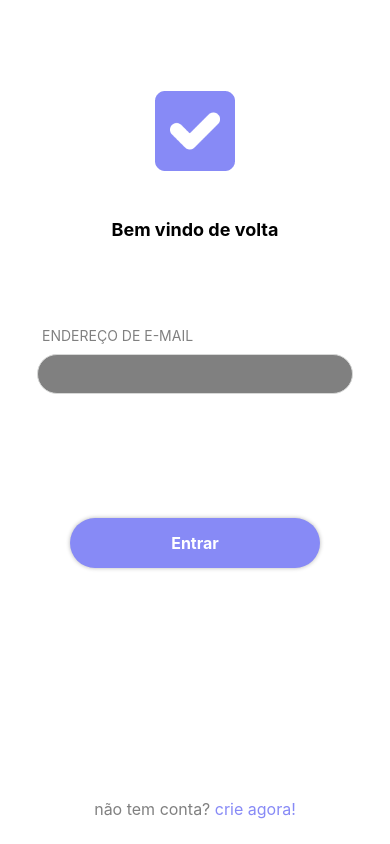
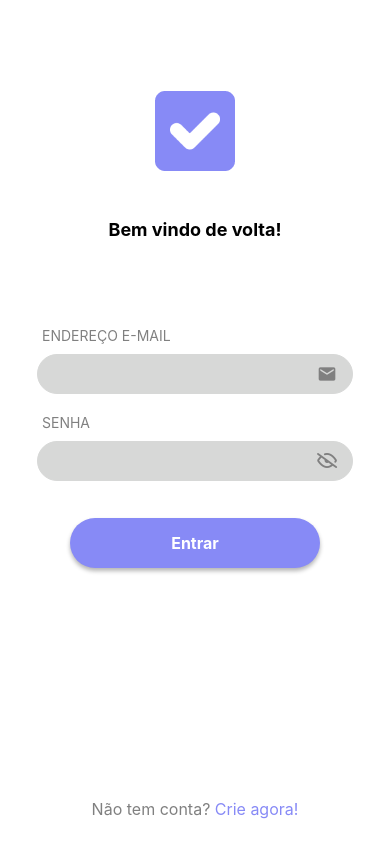
Before and after one commit to Gustavo280408/ReactNative-App, a React Native app: screen / in a window 390 px wide. Built offline with nearby package versions, Linux system fonts and the light colour scheme.

Commit message:
arrumando o codigo

```diff
--- a/src/components/input/index.tsx
+++ b/src/components/input/index.tsx
@@ -1,39 +1,71 @@
-import React, { forwardRef, Fragment} from "react";
-import { View, Text, TextInput, TextInputProps } from "react-native";
+import React, { ForwardedRef, forwardRef, Fragment } from "react";
+import { View, Text, TextInput, TextInputProps, TouchableOpacity } from 'react-native';
 import { style } from "./style";
-//import { MaterialIcons}  from '@expo/vector-icons';
+// import { MaterialIcons } from '@expo/vector-icons'; -- Vou Tirar esse dps!
 import { themas } from "../../global/themes";
-import { FontAwesome, MaterialIcons, Octicons } from "@expo/vector-icons";
+import { FontAwesome, MaterialIcons, Octicons } from '@expo/vector-icons';
 
 type IconComponent = React.ComponentType<React.ComponentProps<typeof MaterialIcons>> |
-React.ComponentType<React.ComponentProps<typeof FontAwesome>> |
-React.ComponentType<React.ComponentProps<typeof Octicons>>;
+    React.ComponentType<React.ComponentProps<typeof FontAwesome>> |
+    React.ComponentType<React.ComponentProps<typeof Octicons>>;
 
 type Props = TextInputProps & {
-    Iconleft?: IconComponent,
+    IconLeft?: IconComponent, // Icones Nativos
     IconRight?: IconComponent,
     IconLeftName?: string,
     IconRightName?: string,
     title?: string,
-    OnIconLeftPress?: () => void,
-    OnIconRightPress?: () => void
+    onIconLeftPress?: () => void, // Ação do icone
+    onIconRightPress?: () => void
 }
 
-export const Input =  forwardRef (() => {
+export const Input = forwardRef<TextInput, Props>((Props, ref: ForwardedRef<TextInput> | null) => {
+    const { IconLeft, IconRight, IconLeftName, IconRightName, title, onIconLeftPress, onIconRightPress,
+        ...rest
+    } = Props
+    const calculateSizeWidth = () => {
+        if (IconLeft && IconRight) {
+            return '80%'
+        } else if (IconLeft || IconRight) {
+            return '90%'
+        } else {
+            return '100%'
+        }
+    }
+
+        const calculateSizePaddingLeft = () => {
+        if (IconLeft && IconRight) {
+            return 0;
+        } else if (IconLeft || IconRight) {
+            return 10;
+        } else {
+            return 20;
+        }
+    }
+
     return (
-        <>
-        <Text style={style.titleInput}>ENDEREÇO DE E-MAIL</Text>
-        <View style={style.boxInput}>
-            <TextInput
-                style={style.input}
+        <Fragment>
+            <Text style={style.titleInput}>{title}</Text>
+            <View style={[style.boxInput, { paddingLeft: calculateSizePaddingLeft()}]}>
+                {IconLeft && IconLeftName && (
+                    <TouchableOpacity onPress={onIconLeftPress} style={style.Button}>
+                        <IconLeft name={IconLeftName as any} size={20} color={themas.colors.gray}
+                            style={style.Icon} />
+                    </TouchableOpacity>
+                )}
+                <TextInput
+                    style={[
+                        style.input, { width: calculateSizeWidth() }
+                    ]}
+                    {...rest}
                 />
-                <MaterialIcons
-                name="email"
-                size={20}
-                color={themas.colors.gray}
-                />
-        </View>
-        </>
+                {IconRight && IconRightName && (
+                    <TouchableOpacity onPress={onIconRightPress} style={style.Button}>
+                        <IconRight name={IconRightName as any} size={20} color={themas.colors.gray}
+                            style={style.Icon} />
+                    </TouchableOpacity>
+                )}
+            </View>
+        </Fragment>
     )
-
 })
--- a/src/components/input/style.tsx
+++ b/src/components/input/style.tsx
@@ -2,6 +2,7 @@
 import { themas } from "../../global/themes";
 
 export const style = StyleSheet.create({
+
     boxInput: {
         width: '100%',
         height: 40,
@@ -11,7 +12,7 @@
         flexDirection: 'row',
         alignItems: 'center',
         paddingHorizontal: 5,
-        backgroundColor: themas.colors.gray,
+        backgroundColor: themas.colors.lightGray,
         borderColor: themas.colors.lightGray
     },
     input: {
@@ -25,4 +26,10 @@
         color: themas.colors.gray,
         marginTop: 20
     },
+    Icon: {
+        width: '100%'
+    },
+    Button: {
+        width: '10%'
+    }
 })
--- a/src/pages/login/index.tsx
+++ b/src/pages/login/index.tsx
@@ -1,66 +1,87 @@
 import React, { useState } from "react";
-import { Text, View, Image, TextInput, TouchableOpacity, Alert, ActivityIndicator } from "react-native";
+
+import {
+    Text, View, Image, TextInput, TouchableOpacity,
+    Alert, ActivityIndicator
+} from "react-native";
 import { style } from "./styles";
 import Logo from "../../assets/logo.png";
-import { MaterialIcons } from '@expo/vector-icons';
-import { themas } from "../../global/themes";
+import { MaterialIcons, Octicons } from '@expo/vector-icons'
+import { themas } from "../../global/themes"
 import { Input } from "../../components/input";
 
 export default function Login() {
     const [email, setEmail] = useState('');
     const [password, setPassword] = useState('');
+    const [showPassword, setShowPassword] = useState(true);
     const [loading, setLoading] = useState(false);
 
     async function getLogin() {
         try {
-      setLoading(true);
+            setLoading(true)
             if (!email || !password) {
-        setLoading(false);
-        return Alert.alert('Atenção!', 'Informe os campos obrigatórios');
+                return Alert.alert('Atenção', 'Informe os campos obrigatórios!');
             }
 
             setTimeout(() => {
-        if (email === 'gusta@gmail.com' && password === '12345678') {
+                if (email == 'gustavo@gmail.com' && password == '12345678') {
                     Alert.alert('Logado com sucesso!');
                 } else {
                     Alert.alert('Usuário não encontrado!');
                 }
-        setLoading(false);
-      }, 3000);
+                setLoading(false)
+            }, 3000)
         } catch (error) {
             console.log(error);
-      setLoading(false);
         }
     }
+    return (
+        < View style={style.container} >
+            <View style={style.boxTop}>
+                <Image
+                    source={Logo}
+                    style={style.logo}
+                    resizeMode="contain"
+                />
+                <Text style={style.text}>Bem vindo de volta!</Text>
+            </View>
+            <View style={style.boxMid}>
+                <Input
+                value={email}
+                onChangeText={setEmail}
+                title="ENDEREÇO E-MAIL"
+                IconRight={MaterialIcons}
+                IconRightName="email"
+                />
+                <Input
+                value={password}
+                onChangeText={setPassword}
+                title="SENHA"
+                IconRight={Octicons}
+                IconRightName={showPassword ? "eye-closed" : "eye"} //logica do olho aberto ao ver
+                secureTextEntry={showPassword}
+                onIconRightPress={() => setShowPassword(!showPassword)}
+                />
+                {/* <Text style={style.titleInput}>ENDEREÇO DE E-MAIL</Text> */}
 
-  return (
-    <View style={style.container}>
-      <View style={style.boxTop}>
-        <Image source={Logo} style={style.logo} resizeMode="contain" />
-        <Text style={style.text}>Bem vindo de volta</Text>
-      </View>
-
-      <View style={style.boxMid}>
-        <Input />
-        {/*<Text style={style.titleInput}>Endereço de e-mail</Text>
-        <View style={style.boxInput}>
+                {/* <View style={style.boxInput}>
                     <TextInput
                         style={style.input}
                         value={email}
                         onChangeText={setEmail}
-            keyboardType="email-address"
-            autoCapitalize="none"
                     />
-          <MaterialIcons name="email" size={20} color={themas.colors.gray} />
+                    <MaterialIcons
+                        name="email"
+                        size={20}
+                        color={themas.colors.gray}
+                    />
                 </View>
-
-        <Text style={style.titleInput}>Senha</Text>
+                <Text style={style.titleInput}>SENHA</Text>
                 <View style={style.boxInput}>
                     <TextInput
                         style={style.input}
                         value={password}
                         onChangeText={setPassword}
-            secureTextEntry
                     />
                     <MaterialIcons
                         name="remove-red-eye"
@@ -69,21 +90,16 @@
                     />
                 </View> */}
             </View>
-
             <View style={style.boxBotton}>
-        <TouchableOpacity style={style.button} onPress={getLogin}>
-          {loading ? (
-            <ActivityIndicator color={'#fff'} size="small" />
-          ) : (
+                <TouchableOpacity style={style.button} onPress={() => getLogin()}>
+                    {
+                        loading ? <ActivityIndicator color={'#ffff'} size={"small"} /> :
                             <Text style={style.textButton}>Entrar</Text>
-          )}
+                    }
                 </TouchableOpacity>
             </View>
-
-      <Text style={style.textBotton}>
-        não tem conta?{' '}
-        <Text style={{ color: themas.colors.primary }}>crie agora!</Text>
-      </Text>
-    </View>
-  );
+            <Text style={style.textBotton}>Não tem conta?
+                <Text style={{ color: themas.colors.primary }}> Crie agora!</Text></Text>
+        </View >
+    )
 }
--- a/src/pages/login/styles.ts
+++ b/src/pages/login/styles.ts
@@ -1,8 +1,8 @@
-import { Button, StyleSheet } from "react-native";
+import { StyleSheet } from "react-native";
 import { Dimensions } from "react-native";
-import { themas } from "../../global/themes";
+import { themas } from "../../global/themes"
 
-export const style = StyleSheet.create ({
+export const style = StyleSheet.create({
     container: {
         flex: 1,
         alignItems: 'center',
@@ -19,7 +19,7 @@
     boxMid: {
         height: Dimensions.get('window').height / 4,
         width: '100%',
-        //backgroundColor: 'green',
+        //backgroundColor: 'green'
         paddingHorizontal: 37
     },
     boxBotton: {
@@ -56,8 +56,8 @@
     },
     input: {
         height: '100%',
-        width: "90%",
-        //backgroundColor: 'red',
+        width: '90%',
+        // backgroundColor: 'red',
         borderRadius: 40
     },
     button: {
@@ -68,7 +68,7 @@
         backgroundColor: themas.colors.primary,
         borderRadius: 40,
         shadowColor: "#000",
-        textShadowOffset: {
+        shadowOffset: {
             width: 0,
             height: 3,
         },
@@ -78,11 +78,13 @@
     },
     textButton: {
         fontSize: 16,
-        color: '#fff',
+        color: '#FFF',
         fontWeight: 'bold'
     },
     textBotton: {
         fontSize: 16,
         color: themas.colors.gray
-    }
+    },
+
+
 })
```
Lines whose indentation alone changed are shown as unchanged.
